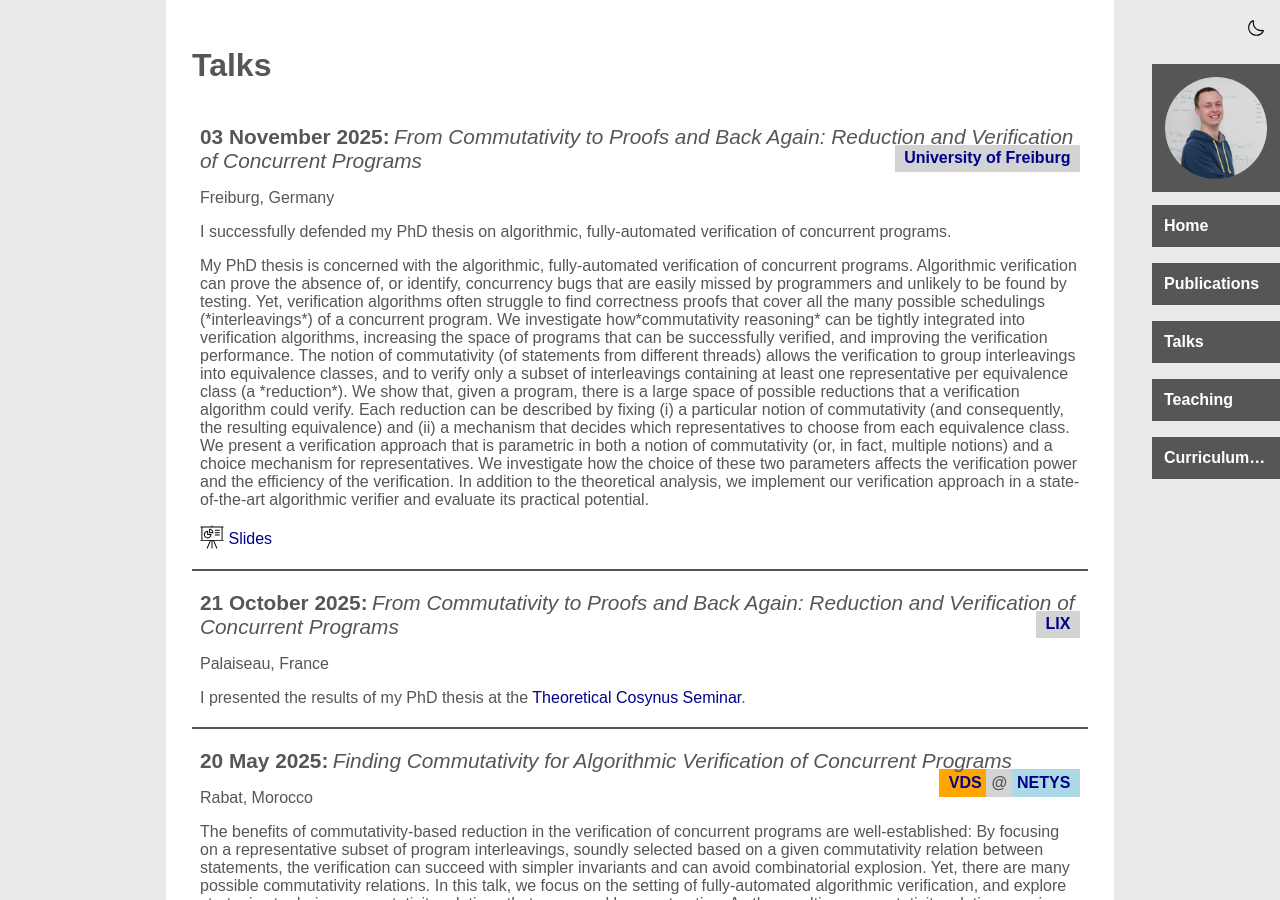
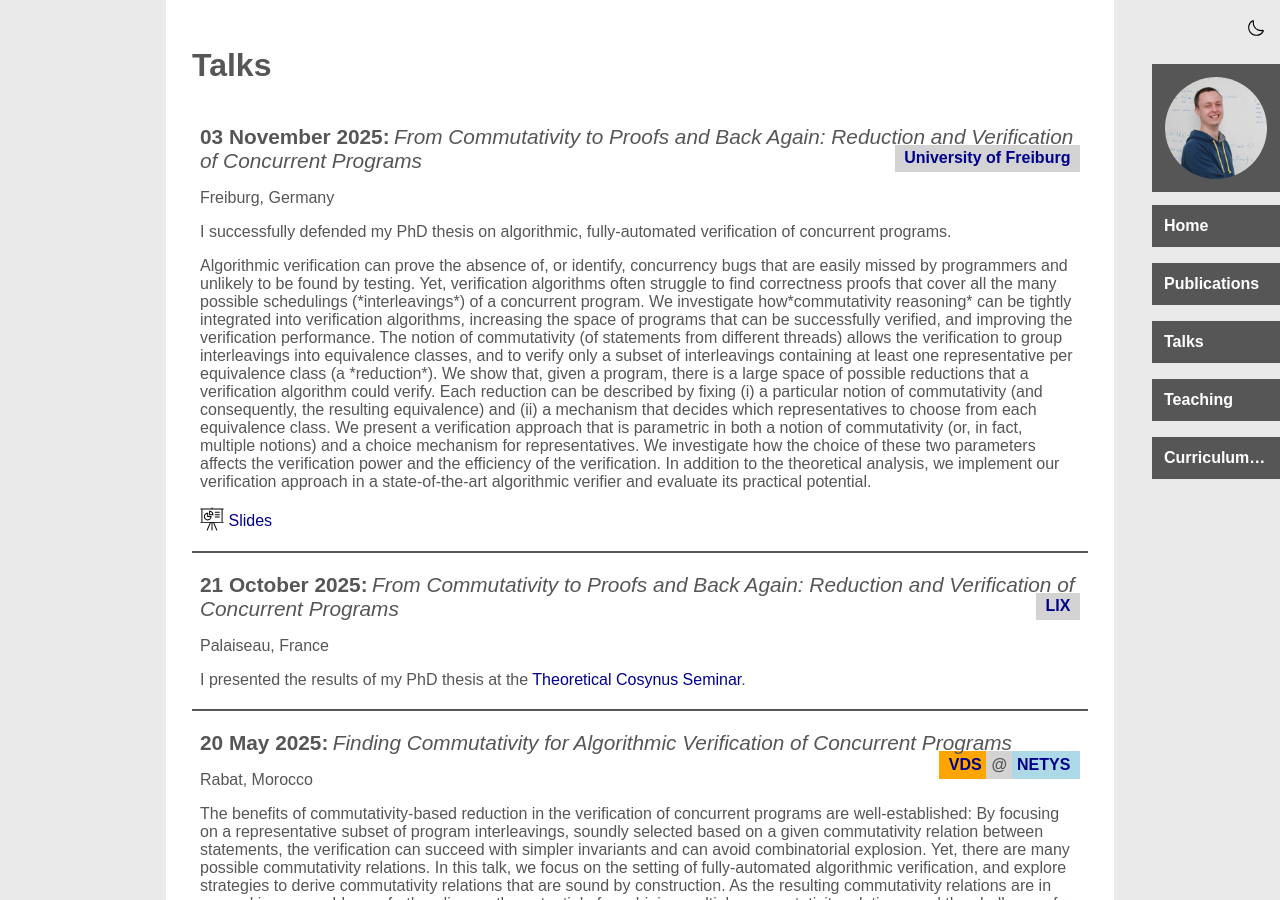
Before and after one commit to maul-esel/personal-website, a Jekyll site: the page built from talks.markdown, in a window 1280 px wide and 900 px high. Built offline with Jekyll 4.4.1, drawn with Linux system fonts in a browser that asks for light colours.

Commit message:
avoid some redundancy

```diff
--- a/_data/talks.yml
+++ b/_data/talks.yml
@@ -8,8 +8,7 @@ phd-defense:
   summary: >-
     I successfully defended my PhD thesis on algorithmic, fully-automated verification of concurrent programs.
 
-    <p>My PhD thesis is concerned with the algorithmic, fully-automated verification of concurrent programs.
-    Algorithmic verification can prove the absence of, or identify, concurrency bugs that are easily missed by programmers and unlikely to be found by testing.
+    <p>Algorithmic verification can prove the absence of, or identify, concurrency bugs that are easily missed by programmers and unlikely to be found by testing.
     Yet, verification algorithms often struggle to find correctness proofs that cover all the many possible schedulings (*interleavings*) of a concurrent program.
     We investigate how*commutativity reasoning* can be tightly integrated into verification algorithms, increasing the space of programs that can be successfully verified,
     and improving the verification performance.
```
